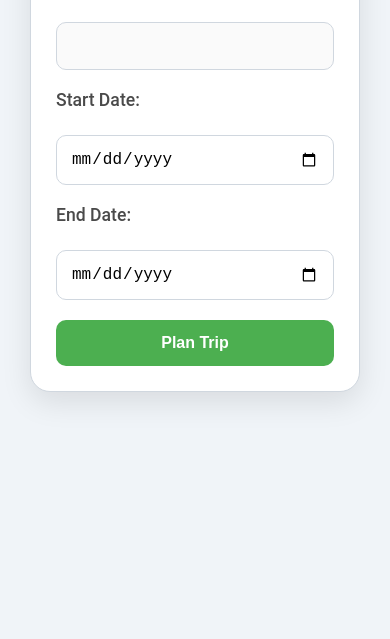
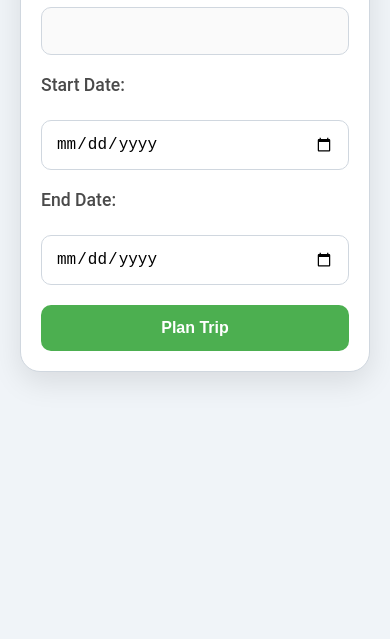
Before and after one commit to ZaidZitawi/Udacity_capstone_project, a website built with webpack: page src/client/views/index.html in a window 390 px wide. Shown: the part 225-864 px from the top of the page. Built offline with nearby package versions, Linux system fonts and the light colour scheme.

Commit message:
version 2.2

```diff
--- a/src/client/styles/style.scss
+++ b/src/client/styles/style.scss
@@ -17,13 +17,13 @@ body {
   justify-content: center;
   align-items: flex-start;
   min-height: 100vh;
-  overflow-y: auto; // Allow vertical scrolling if needed
+  overflow-y: auto;
 }
 
 #app {
-  width: 100%;
+  width: 90%;
   max-width: 600px;
-  margin: 20px; // Add some space on all sides to allow scrolling
+  margin: 20px; // Add some space around
   padding: 40px;
   background: #ffffff;
   border-radius: 20px;
@@ -33,7 +33,7 @@ body {
 
   &:hover {
     transform: scale(1.03);
-    box-shadow: 0 15px 40px rgba(0, 0, 0, 0.2); // Shadow effect
+    box-shadow: 0 15px 40px rgba(0, 0, 0, 0.2);
   }
 
   h1 {
@@ -107,6 +107,15 @@ body {
   }
 }
 
+#result img {
+  display: block;
+  width: 100%;
+  height: auto;
+  border-radius: 10px; /* Optional, to match your form design */
+  margin: 20px 0;
+}
+
+
 // Responsive Design
 @media (max-width: 768px) {
   body {
@@ -115,7 +124,6 @@ body {
 
   #app {
     padding: 25px;
-    width: 90%;
     max-width: 500px;
   }
 
@@ -123,7 +131,46 @@ body {
     font-size: 1.8rem;
   }
 
+  form label {
+    font-size: 1rem;
+  }
+
+  input {
+    padding: 12px;
+    font-size: 14px;
+  }
+
   button {
-    padding: 16px;
+    padding: 12px;
+    font-size: 14px;
   }
 }
+
+@media (max-width: 480px) {
+  #app {
+    padding: 20px;
+    margin: 10px;
+  }
+
+  h1 {
+    font-size: 1.6rem;
+  }
+
+  form {
+    gap: 15px;
+  }
+
+  form label {
+    font-size: 0.95rem;
+  }
+
+  input {
+    padding: 10px;
+    font-size: 13px;
+  }
+
+  button {
+    padding: 10px;
+    font-size: 13px;
+  }
+}
```
